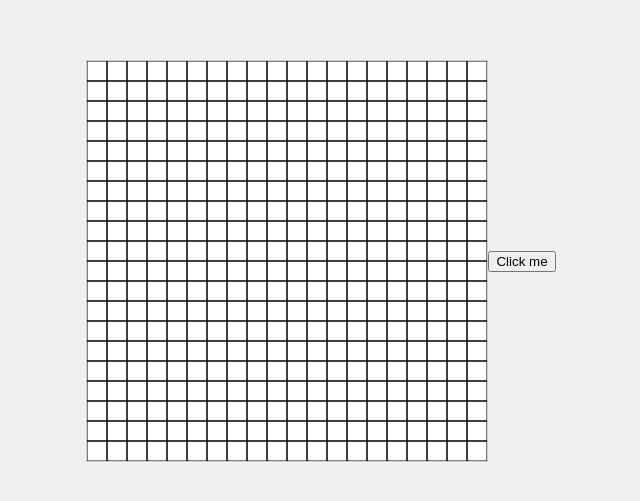
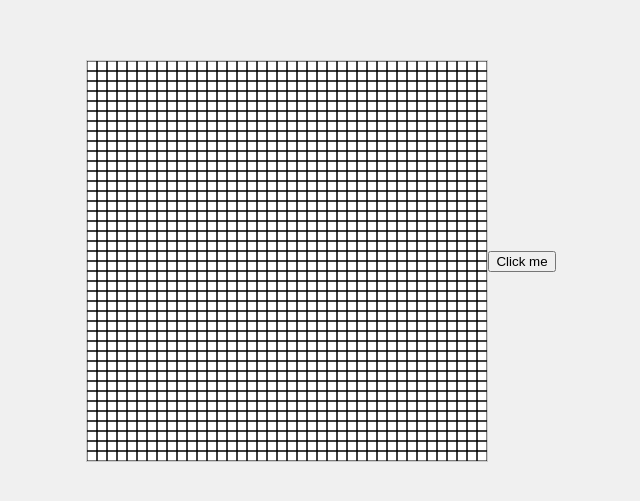
Before and after one commit to danyu/ga-firebase-testing-site, a website: page public/index.html in a window 1280 px wide. Shown: the part 139-640 px from the top of the page, without its empty margins (319-959 px from the left). Drawn offline with Linux system fonts and the light colour scheme; some packages are replaced by stand-ins of ours.

Commit message:
update index page

```diff
--- a/public/index.html
+++ b/public/index.html
@@ -1,5 +1,6 @@
 <!DOCTYPE html>
 <html>
+
 <head>
   <meta charset="utf-8">
   <meta name="viewport" content="width=device-width, initial-scale=1">
@@ -27,7 +28,7 @@
   <script async src="https://gtm-ctfe-preprod.corp.google.com/gtag/js?id=G-T714CGBQ73"></script>
   <script>
     window.dataLayer = window.dataLayer || [];
-      function gtag(){dataLayer.push(arguments);}
+    function gtag() { dataLayer.push(arguments); }
     gtag('js', new Date());
 
     gtag('config', 'G-T714CGBQ73');
@@ -42,18 +43,20 @@
       margin: 0;
       background-color: #f0f0f0;
     }
+
     #myCanvas {
       background-color: #fff;
       border: 1px solid #ccc;
     }
   </style>
 </head>
+
 <body>
   <canvas id="myCanvas" width="400" height="400"></canvas>
   <script>
     const canvas = document.getElementById('myCanvas');
     const ctx = canvas.getContext('2d');
-      const gridSize = 20; // Number of rows and columns
+    const gridSize = 40; // Number of rows and columns
     const squareSize = canvas.width / gridSize;
 
     // Draw the grid
@@ -67,4 +70,5 @@
     <input type="button" value="Click me"></input>
   </div>
 </body>
+
 </html>
```
Lines whose indentation alone changed are shown as unchanged.
